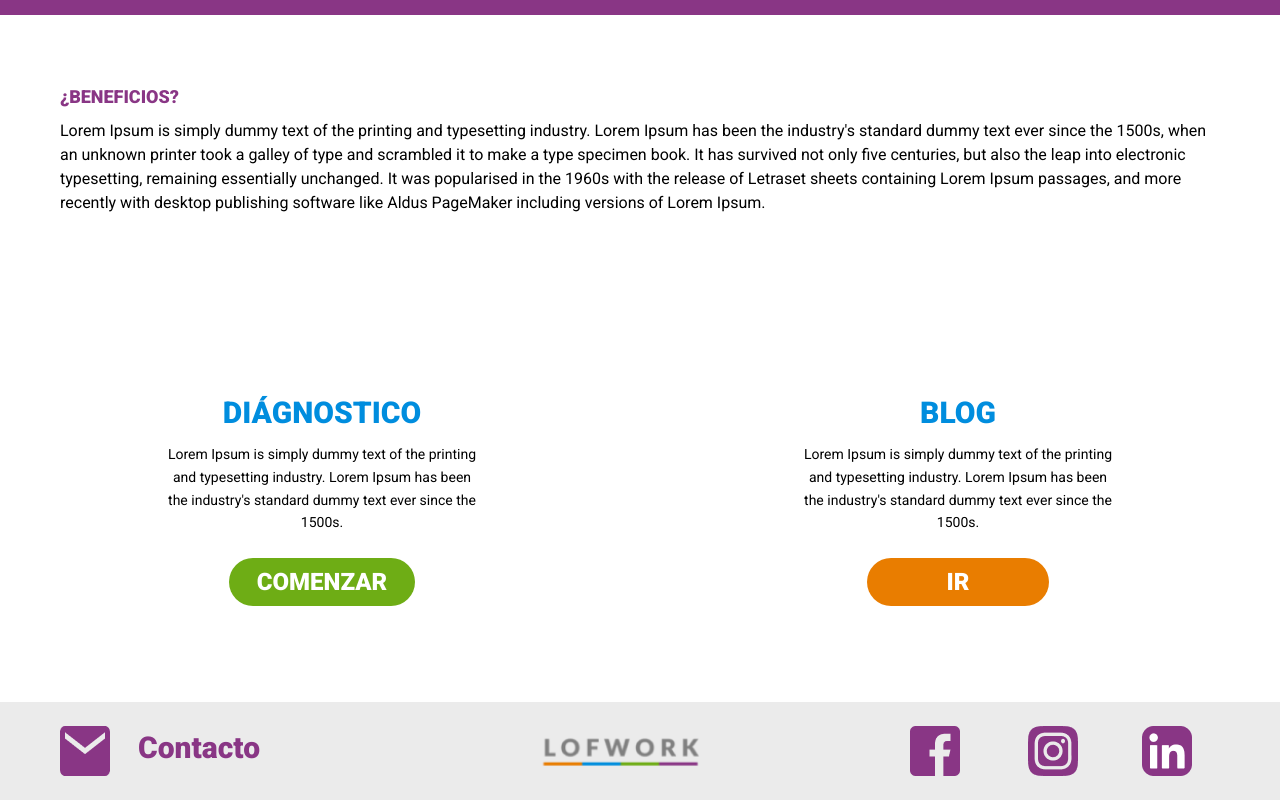
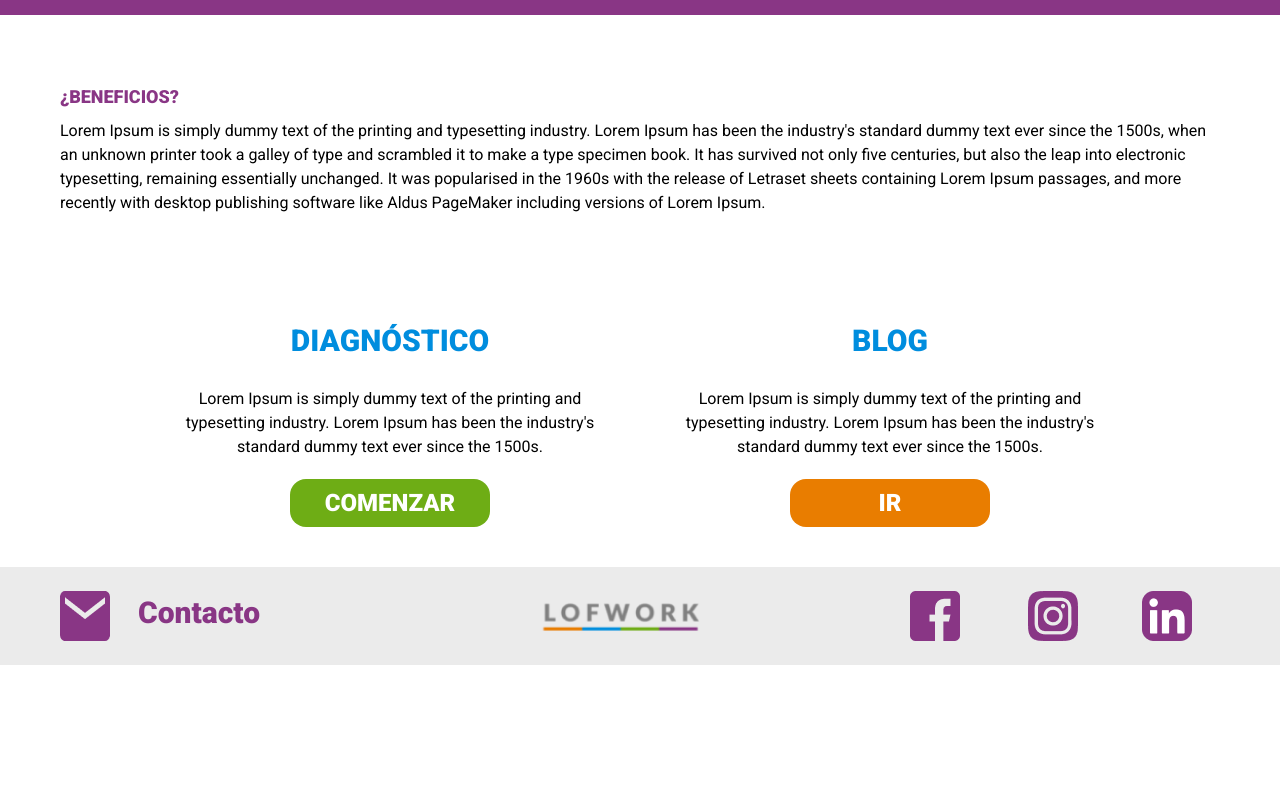
Before and after one commit to dlab-team/c15-frontend, a React (Vite) app: page / in a window 1280 px wide. Shown: the part 965-1765 px from the top of the page. After the commit the page ends 1630 px from the top, so only its background shows below. Built offline with nearby package versions, Linux system fonts and the light colour scheme.

Commit message:
fix: link to blog and diagnostic

```diff
--- a/src/components/SectionHome.jsx
+++ b/src/components/SectionHome.jsx
@@ -2,48 +2,26 @@ import { Link } from "react-router-dom";
 
 const SectionHome = () => {
     return (
-        <>
-            {/* <section className="flex flex-wrap justify-center items-center">
+        <section className="flex flex-wrap justify-center items-center">
         <div className="p-10 flex flex-col w-[350px] lg:w-[500px] items-center">
-        <h3 className="text-center text-[var(--blue)] font-black p-2" >DIÁGNOSTICOs</h3>
+        <h3 className="text-center text-[var(--blue)] text-3xl font-black p-2" >DIAGNÓSTICO</h3>
         <p className="text-center py-5">
         Lorem Ipsum is simply dummy text of the printing and typesetting
         industry. Lorem Ipsum has been the industry's standard dummy text
         ever since the 1500s.
         </p>
-        <Link to='/Diagnostico' className="bg-[var(--green)] w-[200px]  rounded-2xl text-center text-white font-black p-2">COMENZAR</Link>
+        <Link to='/Diagnostico' className="bg-[var(--green)] w-[200px]  rounded-2xl text-center text-white text-2xl font-black p-2">COMENZAR</Link>
         </div>
         <div className="p-10 flex flex-col w-[350px] lg:w-[500px] items-center">
-        <h3 className="text-center text-[var(--blue)] font-black p-2">BLOG</h3>
+        <h3 className="text-center text-[var(--blue)] text-3xl font-black p-2">BLOG</h3>
         <p className="text-center py-5">
         Lorem Ipsum is simply dummy text of the printing and typesetting
         industry. Lorem Ipsum has been the industry's standard dummy text
         ever since the 1500s.
         </p>
-        <Link to='/Blog' className="bg-[var(--orange)] w-[200px]  rounded-2xl text-center text-white font-black p-2">IR</Link>
+        <Link to='/Blog' className="bg-[var(--orange)] w-[200px]  rounded-2xl text-center text-white text-2xl font-black p-2">IR</Link>
         </div>
-    </section> */}
-            < section >
-                <div className="container px-5 py-24 mx-auto">
-                    <div className="flex flex-wrap -mx-4 -mb-10 text-center">
-                        <div className="sm:w-1/2 mb-10 px-4">
-                            <h2 className="title-font text-3xl font-bold text-[#008DDE] mt-6 mb-3 text-center">DIÁGNOSTICO</h2>
-                            <div className="text-center w-80 mx-auto">
-                                <p className="leading-relaxed text-black text-sm">Lorem Ipsum is simply dummy text of the printing and typesetting industry. Lorem Ipsum has been the industry's standard dummy text ever since the 1500s.</p>
-                            </div>
-                            <button className="flex mx-auto mt-6 text-white text-2xl font-bold bg-[#6EAD15] border-0 py-2 px-7 rounded-full">COMENZAR</button>
-                        </div>
-                        <div className="sm:w-1/2 mb-10 px-4">
-                            <h2 className="title-font text-3xl font-bold text-[#008DDE] mt-6 mb-3">BLOG</h2>
-                            <div className="text-center w-80 mx-auto">
-                                <p className="leading-relaxed text-black text-sm">Lorem Ipsum is simply dummy text of the printing and typesetting industry. Lorem Ipsum has been the industry's standard dummy text ever since the 1500s.</p>
-                            </div>
-                            <button className="flex mx-auto mt-6 text-white text-2xl font-bold bg-[#E97D00] border-0 py-2 px-20 rounded-full">IR</button>
-                        </div>
-                    </div>
-                </div>
-            </section >
-        </>
+        </section>
     )
 }
 
```
